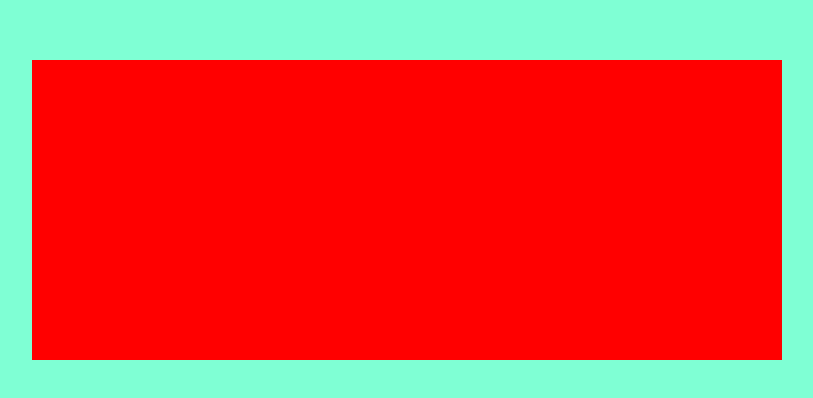
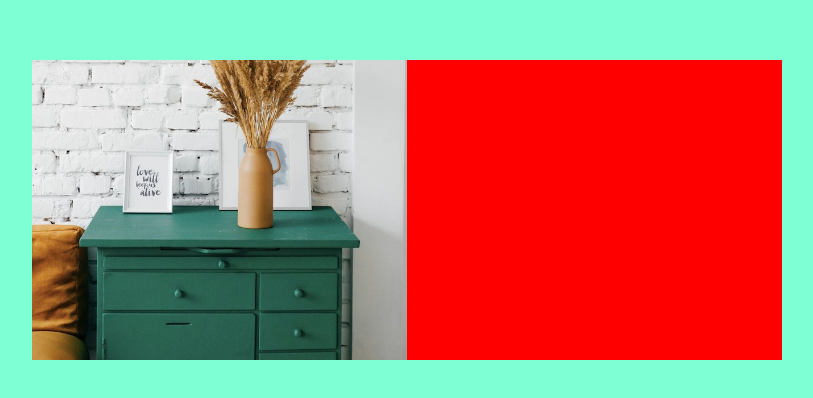
Before and after one commit to VMH1225/FrontEndMentor, a plain HTML site: page article-preview-component-master/index.html in a window 1280 px wide. Shown: the part 190-588 px from the top of the page, without its empty margins (233-1046 px from the left). Drawn offline with Linux system fonts and the light colour scheme.

Commit message:
added image

```diff
--- a/article-preview-component-master/css/style.css
+++ b/article-preview-component-master/css/style.css
@@ -19,6 +19,14 @@ main{
     background-color: red;
 }
 
+img{
+    max-width: 100%;
+}
+
+div{
+    height: 100%;
+    width: 50%;
+}
 
 @media (min-width: 650px) and (max-width: 750px) {
     body{
--- a/article-preview-component-master/index.html
+++ b/article-preview-component-master/index.html
@@ -12,7 +12,9 @@
   <link rel="stylesheet" href="css/style.css">
 </head>
 <body>
-<main> </main>
+<main>
+  <div class="container"> <img src="images/drawers.jpg" alt="drawers"> </div>
+</main>
   <!-- Shift the overall look and feel by adding these wonderful
   touches to furniture in your home
 
```
